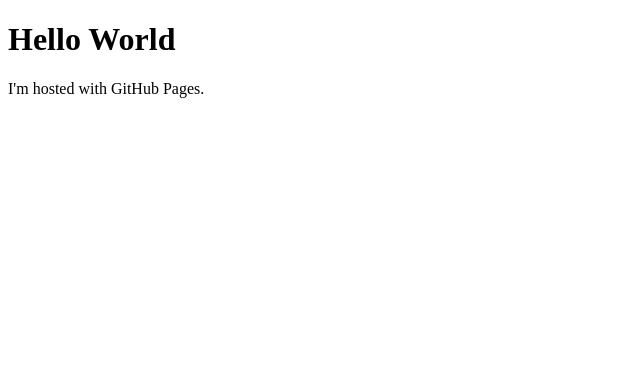
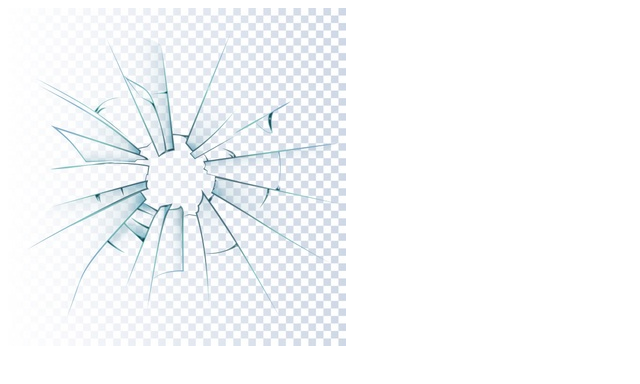
Before and after one commit to cdeleon20/cdeleon20.github.io, a plain HTML site: page index.html in a window 1280 px wide. Shown: the whole page, without its empty margins (0-640 px from the left). Drawn offline with Linux system fonts and the light colour scheme.

Commit message:
Update index.html

```diff
--- a/index.html
+++ b/index.html
@@ -1,7 +1,9 @@
 <!DOCTYPE html>
 <html>
-    <body>
-<h1>Hello World</h1>
-<p>I'm hosted with GitHub Pages.</p>
-    </body>
+  <head>
+    <title>Carlos's INST377 Spring Test Page</title>
+  </head>
+  <body>
+    <img src="images/glass.png" alt="My test image">
+  </body>
 </html>
```
